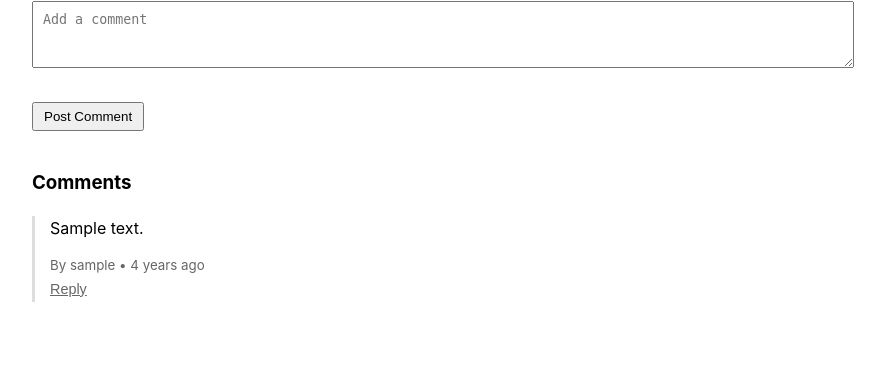
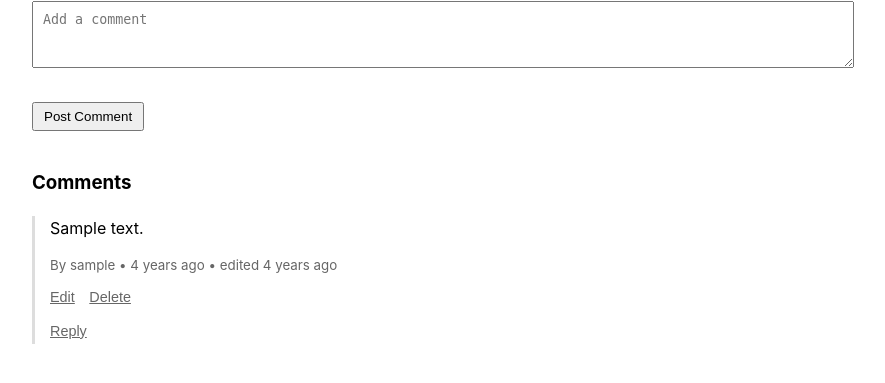
Before and after one commit to bvedant/djeddit, a Django app: page /post/1/ in a window 1280 px wide. Shown: the part 225-608 px from the top of the page, without its empty margins (208-1093 px from the left). Run offline with Django 5.2, Linux system fonts and the light colour scheme; a user stored in the database is signed in; tables that the repository leaves empty hold one stand-in row (values such as "Sample post").

Commit message:
feat: Add comment editing and deletion functionality
- Add ability for users to edit and delete their own comments
- Add edit/delete buttons for both top-level comments and replies
- Track and display when comments have been edited
- Add edited_at timestamp to Comment model
- Implement proper authorization checks for edit/delete actions
- Add confirmation dialog for comment deletion
- Style edit/delete buttons and forms

This commit enhances the commenting system by allowing users to manage
their own comments, similar to Reddit's functionality. Comments show
an "edited" indicator with timestamp when they've been modified.

```diff
--- a/posts/models.py
+++ b/posts/models.py
@@ -19,6 +19,7 @@ class Comment(models.Model):
     author = models.ForeignKey(User, on_delete=models.CASCADE)
     content = models.TextField()
     date_posted = models.DateTimeField(default=timezone.now)
+    edited_at = models.DateTimeField(null=True, blank=True)
     parent = models.ForeignKey('self', on_delete=models.CASCADE, null=True, blank=True, related_name='replies')
 
     def __str__(self):
--- a/posts/templates/posts/base.html
+++ b/posts/templates/posts/base.html
@@ -37,6 +37,11 @@
             const form = document.getElementById(formId);
             form.classList.toggle('hidden');
         }
+
+        function toggleEditForm(commentId) {
+            const form = document.getElementById(`edit-form-${commentId}`);
+            form.classList.toggle('hidden');
+        }
     </script>
 </body>
 </html>
--- a/posts/templates/posts/post_detail.html
+++ b/posts/templates/posts/post_detail.html
@@ -23,10 +23,40 @@
         <h3>Comments</h3>
         {% if object.comments.all %}
             {% for comment in object.comments.all %}
-                {% if not comment.parent %} {# Only show top-level comments first #}
-                    <div class="comment">
-                        <p>{{ comment.content }}</p>
-                        <small>By {{ comment.author }} • {{ comment.date_posted|time_ago }}</small>
+                {% if not comment.parent %}
+                    <div class="comment" id="comment-{{ comment.id }}">
+                        <p class="comment-content">{{ comment.content }}</p>
+                        <small>
+                            By {{ comment.author }} • {{ comment.date_posted|time_ago }}
+                            {% if comment.edited_at %}
+                                • edited {{ comment.edited_at|time_ago }}
+                            {% endif %}
+                        </small>
+
+                        {% if user == comment.author %}
+                            <div class="comment-actions">
+                                <button class="edit-button" onclick="toggleEditForm('{{ comment.id }}')">
+                                    Edit
+                                </button>
+                                <form class="delete-form" method="POST" action="{% url 'delete-comment' comment.id %}" style="display: inline;">
+                                    {% csrf_token %}
+                                    <button type="submit" class="delete-button" onclick="return confirm('Are you sure you want to delete this comment?')">
+                                        Delete
+                                    </button>
+                                </form>
+                            </div>
+                            <form id="edit-form-{{ comment.id }}"
+                                  class="edit-form hidden"
+                                  method="POST"
+                                  action="{% url 'edit-comment' comment.id %}">
+                                {% csrf_token %}
+                                <textarea name="content" rows="3" required>{{ comment.content }}</textarea>
+                                <div class="edit-buttons">
+                                    <button type="submit">Save</button>
+                                    <button type="button" onclick="toggleEditForm('{{ comment.id }}')">Cancel</button>
+                                </div>
+                            </form>
+                        {% endif %}
 
                         {% if user.is_authenticated %}
                             <button class="reply-button" onclick="toggleReplyForm('reply-form-{{ comment.id }}')">
@@ -43,14 +73,46 @@
                         {% endif %}
 
                         {# Show replies #}
-                        <div class="replies">
-                            {% for reply in comment.replies.all %}
-                                <div class="reply">
-                                    <p>{{ reply.content }}</p>
-                                    <small>By {{ reply.author }} • {{ reply.date_posted|time_ago }}</small>
-                                </div>
-                            {% endfor %}
-                        </div>
+                        {% if comment.replies.all %}
+                            <div class="replies">
+                                {% for reply in comment.replies.all %}
+                                    <div class="reply" id="comment-{{ reply.id }}">
+                                        <p class="comment-content">{{ reply.content }}</p>
+                                        <small>
+                                            By {{ reply.author }} • {{ reply.date_posted|time_ago }}
+                                            {% if reply.edited_at %}
+                                                • edited {{ reply.edited_at|time_ago }}
+                                            {% endif %}
+                                        </small>
+
+                                        {% if user == reply.author %}
+                                            <div class="comment-actions">
+                                                <button class="edit-button" onclick="toggleEditForm('{{ reply.id }}')">
+                                                    Edit
+                                                </button>
+                                                <form class="delete-form" method="POST" action="{% url 'delete-comment' reply.id %}" style="display: inline;">
+                                                    {% csrf_token %}
+                                                    <button type="submit" class="delete-button" onclick="return confirm('Are you sure you want to delete this comment?')">
+                                                        Delete
+                                                    </button>
+                                                </form>
+                                            </div>
+                                            <form id="edit-form-{{ reply.id }}"
+                                                  class="edit-form hidden"
+                                                  method="POST"
+                                                  action="{% url 'edit-comment' reply.id %}">
+                                                {% csrf_token %}
+                                                <textarea name="content" rows="3" required>{{ reply.content }}</textarea>
+                                                <div class="edit-buttons">
+                                                    <button type="submit">Save</button>
+                                                    <button type="button" onclick="toggleEditForm('{{ reply.id }}')">Cancel</button>
+                                                </div>
+                                            </form>
+                                        {% endif %}
+                                    </div>
+                                {% endfor %}
+                            </div>
+                        {% endif %}
                     </div>
                 {% endif %}
             {% endfor %}
--- a/posts/urls.py
+++ b/posts/urls.py
@@ -8,4 +8,6 @@ urlpatterns = [
     path('post/new/', PostCreateView.as_view(), name='post-create'),
     path('post/<int:post_id>/comment/', views.add_comment, name='add-comment'),
     path('post/<int:post_id>/comment/<int:parent_id>/reply/', views.add_comment, name='reply-comment'),
+    path('comment/<int:comment_id>/edit/', views.edit_comment, name='edit-comment'),
+    path('comment/<int:comment_id>/delete/', views.delete_comment, name='delete-comment'),
 ]
--- a/posts/views.py
+++ b/posts/views.py
@@ -1,9 +1,11 @@
 from django.shortcuts import render, get_object_or_404, redirect
 from django.contrib.auth.decorators import login_required
+from django.http import JsonResponse, HttpResponseForbidden
 from .models import Post, Comment
 from django.views.generic import ListView, DetailView, CreateView, UpdateView, DeleteView
 from django.contrib.auth.mixins import LoginRequiredMixin, UserPassesTestMixin
 from django.urls import reverse
+from django.utils import timezone
 
 
 class PostListView(ListView):
@@ -45,3 +47,35 @@ def add_comment(request, post_id, parent_id=None):
                 parent=parent
             )
     return redirect('post-detail', pk=post_id)
+
+@login_required
+def edit_comment(request, comment_id):
+    comment = get_object_or_404(Comment, id=comment_id)
+
+    if comment.author != request.user:
+        return HttpResponseForbidden()
+
+    if request.method == 'POST':
+        content = request.POST.get('content')
+        if content and content != comment.content:  # Only mark as edited if content changed
+            comment.content = content
+            comment.edited_at = timezone.now()
+            comment.save()
+        return redirect('post-detail', pk=comment.post.id)
+
+    return HttpResponseForbidden()
+
+@login_required
+def delete_comment(request, comment_id):
+    comment = get_object_or_404(Comment, id=comment_id)
+
+    # Check if the user is the author of the comment
+    if comment.author != request.user:
+        return HttpResponseForbidden()
+
+    if request.method == 'POST':
+        post_id = comment.post.id
+        comment.delete()
+        return redirect('post-detail', pk=post_id)
+
+    return HttpResponseForbidden()
--- a/static/css/styles.css
+++ b/static/css/styles.css
@@ -138,3 +138,34 @@ button {
 .hidden {
     display: none;
 }
+
+.comment-actions {
+    margin: 5px 0;
+}
+
+.edit-button, .delete-button {
+    background: none;
+    border: none;
+    color: #666;
+    text-decoration: underline;
+    cursor: pointer;
+    padding: 0;
+    font-size: 0.9em;
+    margin-right: 10px;
+}
+
+.edit-form {
+    margin: 10px 0;
+    padding: 10px;
+    background: #f9f9f9;
+}
+
+.edit-form textarea {
+    width: 100%;
+    margin-bottom: 5px;
+}
+
+.edit-buttons {
+    display: flex;
+    gap: 10px;
+}
```
Also changed, not shown: posts/migrations/0002_comment_edited_at.py (added).
